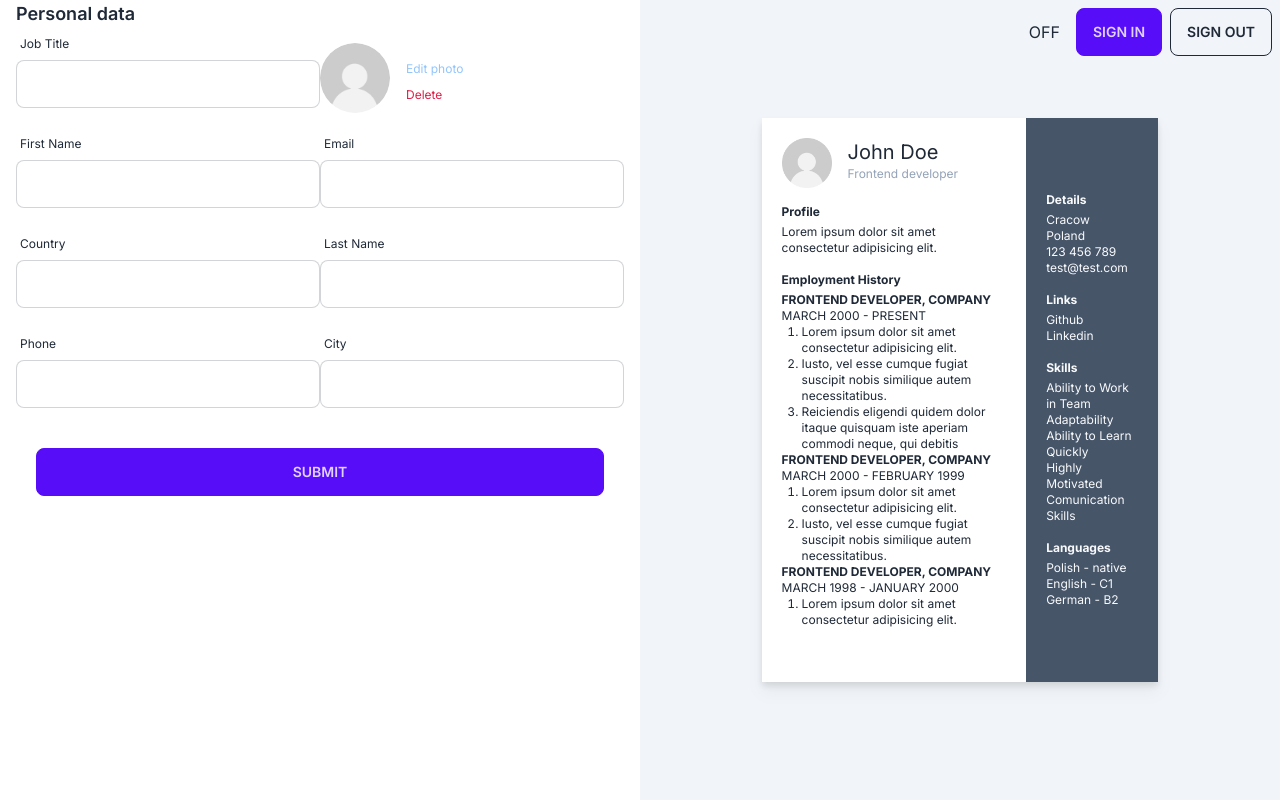
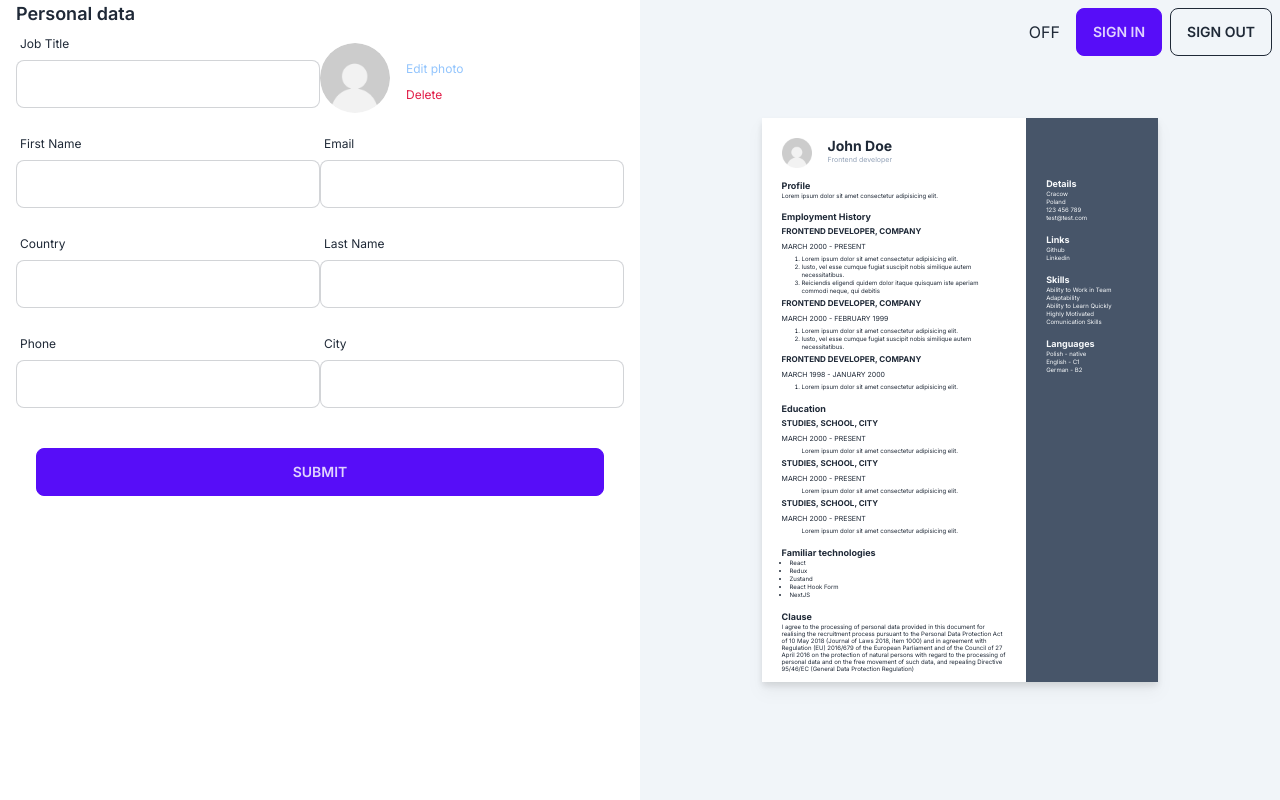
Before and after one commit to krzysztofpodmokly/fluffy-robot, a Next.js app: page / in a window 1280 px wide. Shown: the top 800 px of the page. Built offline with nearby package versions, Linux system fonts and the light colour scheme; no server answers.

Commit message:
Improving preview A6 format

```diff
--- a/app/page.tsx
+++ b/app/page.tsx
@@ -11,8 +11,8 @@ export default async function Home() {
         <Form />
       </div>
       <div className="w-1/2">
-        <Resume format="A6" tempProps />
-        <Resume format="A6" />
+        <Resume format="A6" isPreview />
+        {/* <Resume format="A6" /> */}
       </div>
     </main>
   )
--- a/components/resume/Resume.module.css
+++ b/components/resume/Resume.module.css
@@ -19,3 +19,37 @@
   width: 105mm;
   height: 149mm;
 }
+
+.preview h2 {
+  font-size: 14px;
+  line-height: 13px;
+}
+
+.preview h3 {
+  font-size: 9px;
+  line-height: 4px;
+}
+
+.preview h5 {
+  font-size: 8px;
+}
+
+.preview h6 {
+  font-size: 7px;
+}
+
+.preview article,
+.preview p,
+.preview ul {
+  font-size: 6px;
+  line-height: 7px;
+}
+
+.preview ul li {
+  line-height: 8px;
+}
+
+.preview img {
+  width: 30px;
+  height: 30px;
+}
--- a/components/resume/Resume.tsx
+++ b/components/resume/Resume.tsx
@@ -1,38 +1,40 @@
 'use client';
 
 import useBearStore from '@/store';
+import Image from 'next/image';
+import cn from 'classnames';
+
 import styles from './Resume.module.css'
 
 type Format = 'A4' | 'A6'
 interface ResumeProps {
   format: Format;
-  tempProps?: boolean
+  isPreview?: boolean;
 }
 
-const Resume = ({ format, tempProps }: ResumeProps) => {
+const Resume = ({ format, isPreview }: ResumeProps) => {
   const jobTitle = useBearStore((state: any) => state.formData.jobTitle)
 
   return (
-    <div className='bg-slate-100 h-screen flex'>
+    <div className={cn('bg-slate-100 h-screen flex', {
+      [styles.preview]: isPreview
+    })}>
       <div className={`flex text-xs ${styles.page} ${format === 'A4' ? styles.pageA4 : styles.pageA6}`}>
 
         <div className='w-2/3 p-5'>
-
-          {tempProps ? (
-            <>
-              <div className='flex mb-4'>
+          <div className='flex items-center mb-4'>
             <div className='mr-4'>
-                  <img src="/default-avatar.jpg" alt="avatar" width="50" height="50" />
+              <Image src={'/default-avatar.jpg'} alt="Avatar" width="30" height="30" className='h-14 w-14' />
             </div>
             <div>
-                  <h3 className='text-xl'>John Doe</h3>
+              <h2 className='text-xl font-bold'>John Doe</h2>
               <h6 className='text-slate-400'>Frontend developer</h6>
             </div>
           </div>
 
           <div className='mb-4'>
             <h3 className='font-bold mb-1'>Profile</h3>
-                <aside>Lorem ipsum dolor sit amet consectetur adipisicing elit.</aside>
+            <article>Lorem ipsum dolor sit amet consectetur adipisicing elit.</article>
           </div>
 
           <div className='mb-4'>
@@ -65,9 +67,7 @@ const Resume = ({ format, tempProps }: ResumeProps) => {
               </ul>
             </div>
           </div>
-            </>
-          ) : (
-            <>
+
           <div className='mb-4'>
             <h3 className='font-bold mb-1'>Education</h3>
 
@@ -100,7 +100,7 @@ const Resume = ({ format, tempProps }: ResumeProps) => {
             <h3 className='font-bold mb-1'>Familiar technologies</h3>
 
             <div>
-                  <ul className='ml-5'>
+              <ul className='ml-2 list-disc'>
                 <li>React</li>
                 <li>Redux</li>
                 <li>Zustand</li>
@@ -113,28 +113,19 @@ const Resume = ({ format, tempProps }: ResumeProps) => {
           <div className='mb-4'>
             <h3 className='font-bold mb-1'>Clause</h3>
 
-                <div>
-                  <p>I agree to the processing of personal data provided in this document for realising
+            <article className="clause">
+              I agree to the processing of personal data provided in this document for realising
               the recruitment process pursuant to the Personal Data Protection Act of 10 May
               2018 (Journal of Laws 2018, item 1000) and in agreement with Regulation (EU)
               2016/679 of the European Parliament and of the Council of 27 April 2016 on the
               protection of natural persons with regard to the processing of personal data and on
               the free movement of such data, and repealing Directive 95/46/EC (General Data
-                    Protection Regulation)</p>
+              Protection Regulation)
+            </article>
           </div>
         </div>
-            </>
-          )}
 
-
-
-
-
-        </div>
-
-        <div className='w-1/3 bg-slate-600 text-slate-50  flex flex-col justify-center p-5'>
-          {tempProps && (
-            <>
+        <div className='w-1/3 bg-slate-600 text-slate-50 p-5 pt-16'>
           <div className='mb-4'>
             <h3 className='font-bold mb-1'>Details</h3>
             <ul>
@@ -172,12 +163,10 @@ const Resume = ({ format, tempProps }: ResumeProps) => {
               <li>German - B2</li>
             </ul>
           </div>
-            </>
-          )}
 
         </div>
       </div>
-    </div>
+    </div >
   )
 };
 
--- a/package.json
+++ b/package.json
@@ -14,6 +14,7 @@
     "@types/react": "18.2.19",
     "@types/react-dom": "18.2.7",
     "autoprefixer": "10.4.14",
+    "classnames": "^2.3.2",
     "eslint": "8.46.0",
     "eslint-config-next": "13.4.13",
     "html-pdf": "^3.0.1",
```
Also changed, not shown: 1 other file (tests, documents, lock files or other folders). Lines whose indentation alone changed are shown as unchanged.
